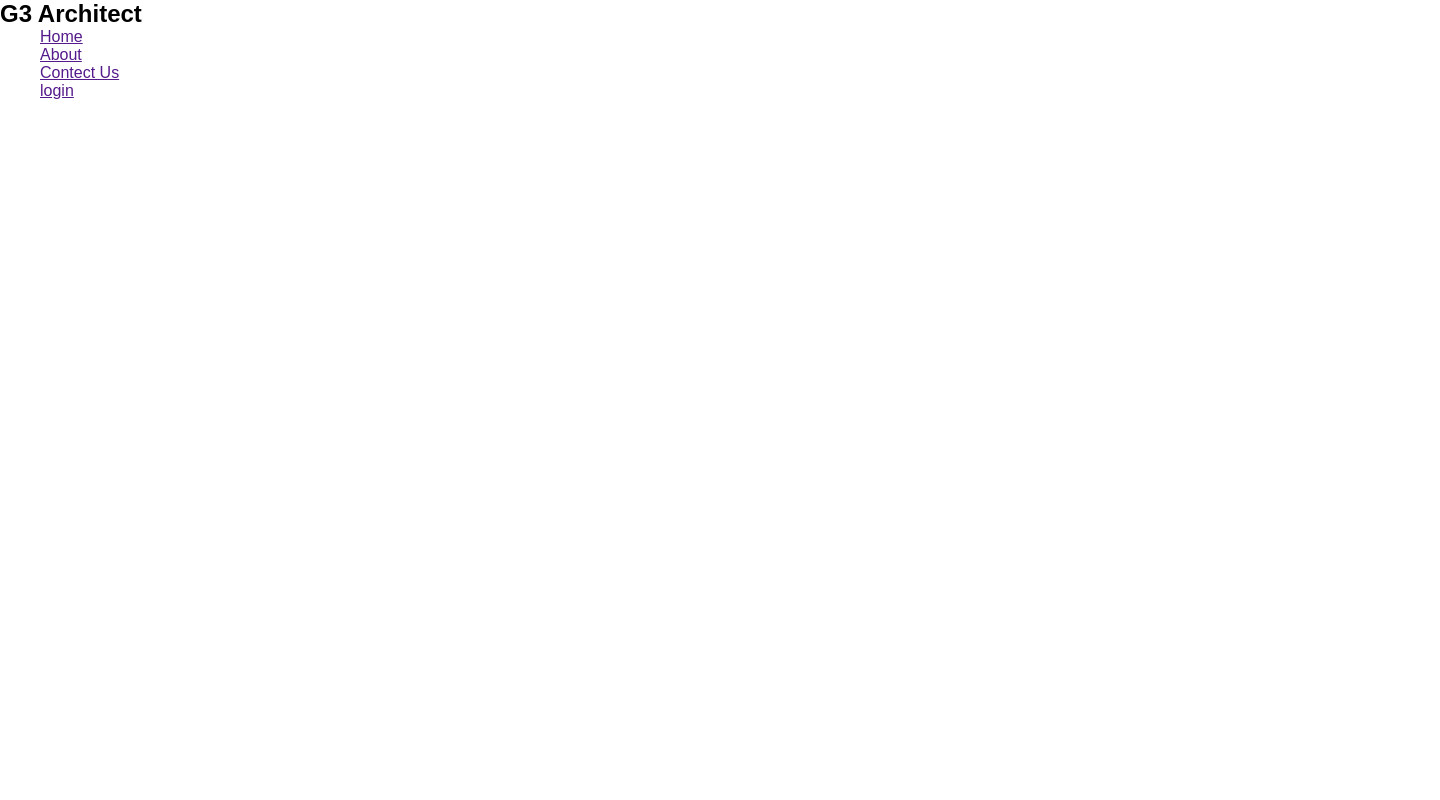
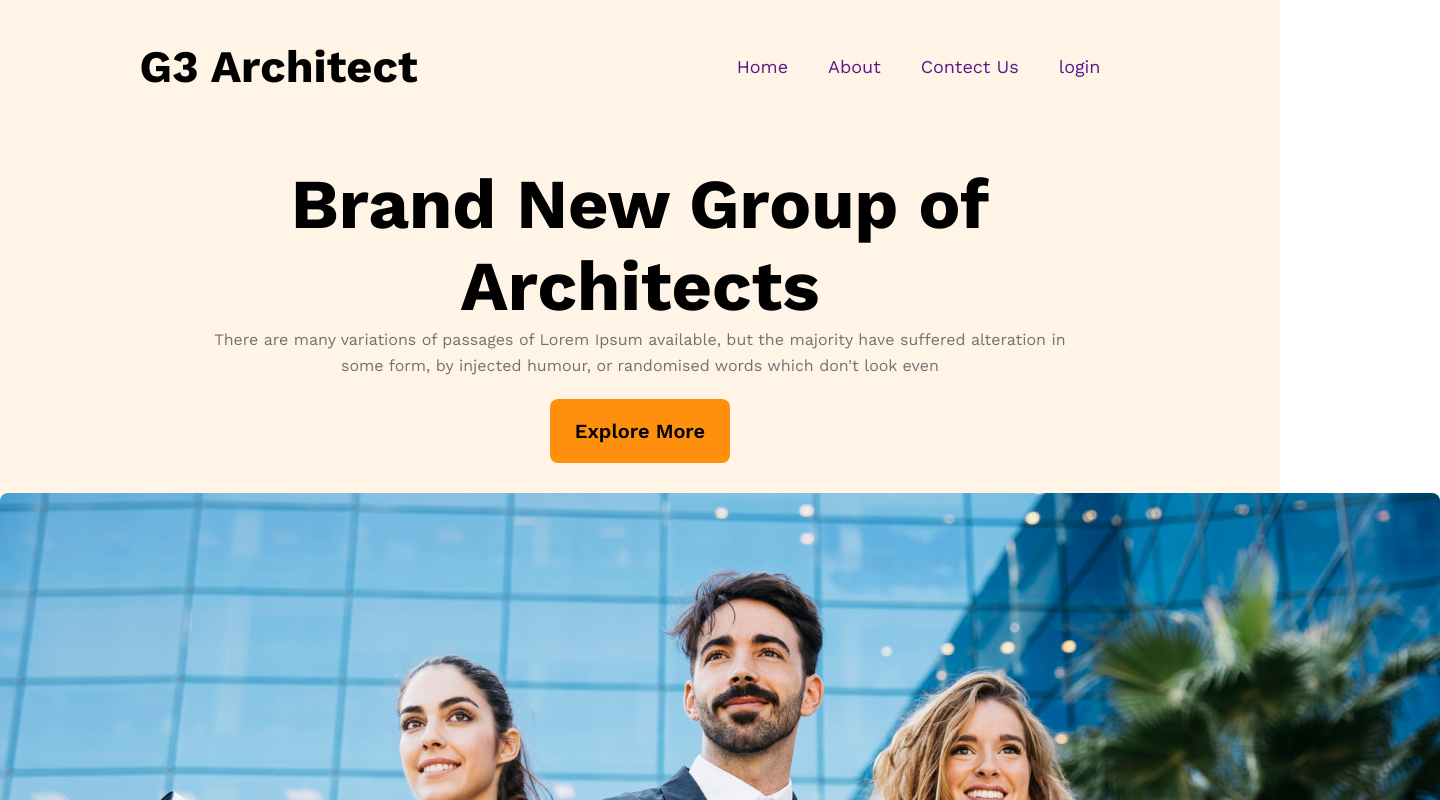
Before and after one commit to mdhabibkhan/G3-Architect, a plain HTML site: page index.html in a window 1280 px wide. Shown: the top 800 px of the page, 1440 px wide, since content can reach past the window. Drawn offline with nearby package versions, Linux system fonts and the light colour scheme; a web font is replaced by a local one.

Commit message:
added new header file

```diff
--- a/index.html
+++ b/index.html
@@ -5,6 +5,9 @@
     <meta name="viewport" content="width=device-width, initial-scale=1.0">
     <title>G3 Architect</title>
     <link rel="stylesheet" href="style.css">
+    <link rel="preconnect" href="https://fonts.googleapis.com">
+<link rel="preconnect" href="https://fonts.gstatic.com" crossorigin>
+<link href="https://fonts.googleapis.com/css2?family=Archivo+Black&family=Fira+Sans&family=Handlee&family=Italianno&family=Lato:wght@900&family=Lobster+Two&family=Montserrat&family=Open+Sans:wght@800&family=Roboto:wght@400;500;700;900&family=Satisfy&family=Sevillana&family=Work+Sans:wght@400;600;700;800&display=swap" rel="stylesheet">
 </head>
 <body>
 <header>
@@ -19,6 +22,19 @@
             <li><a href="">login</a></li>
         </ul>
     </nav>
+   <div class="banner-container">
+    <div class="banner-content">
+        <h1 class="banner-title">
+            Brand New
+            Group of Architects
+        </h1>
+        <p class="banner-des">There are many variations of passages of Lorem Ipsum available, but the majority have suffered alteration in some form, by injected humour, or randomised words which don't look even</p>
+        <button class="banner-btn">Explore More</button>
+    </div>
+   <div class="banner-images">
+    <img src="./images/banner.png" alt="" class="banner-img">
+   </div>
+   </div>
 
 
 </header>
--- a/style.css
+++ b/style.css
@@ -3,4 +3,70 @@
     border: 0px;
     font-family: 'Work Sans', sans-serif;
     list-style: none;
+    max-width:  1920px;
 }
+
+/* header section start here */
+ header{
+    background: rgba(255, 144, 14, 0.10);
+
+ }
+nav{
+    display: flex;
+    justify-content: space-around;
+    padding-top: 40px;
+    align-items: center;
+}
+ul{
+    display: flex;
+    text-align: center;
+    /* padding-top: 20px; */
+
+}
+li a{
+    text-decoration: none;
+    margin-right: 40px;
+    font-size: 18px;
+    font-weight: 500;
+
+
+}
+.nav-title{
+    font-size: 45px;
+    font-weight: 700;
+    text-align: center;
+}
+
+/* banner section start here */
+
+.banner-container{
+    text-align: center;
+    margin-top: 70px;
+}
+.banner-content{
+    width: 859px;
+
+    margin:0px auto
+}
+.banner-title{
+
+    font-size: 70px;
+    width: 700px;
+    margin: 0px auto
+}
+.banner-des{
+    color: #727272;
+    font-size: 16px;
+    font-weight: 400;
+    line-height: 26px;
+}
+.banner-btn{
+    width: 180px;
+    height: 64px;
+    border-radius: 8px;
+     background: #FF900E;
+     font-size: 20px;
+     font-weight: 600;
+     margin-bottom: 30px;
+     margin-top: 20px;
+}
```
